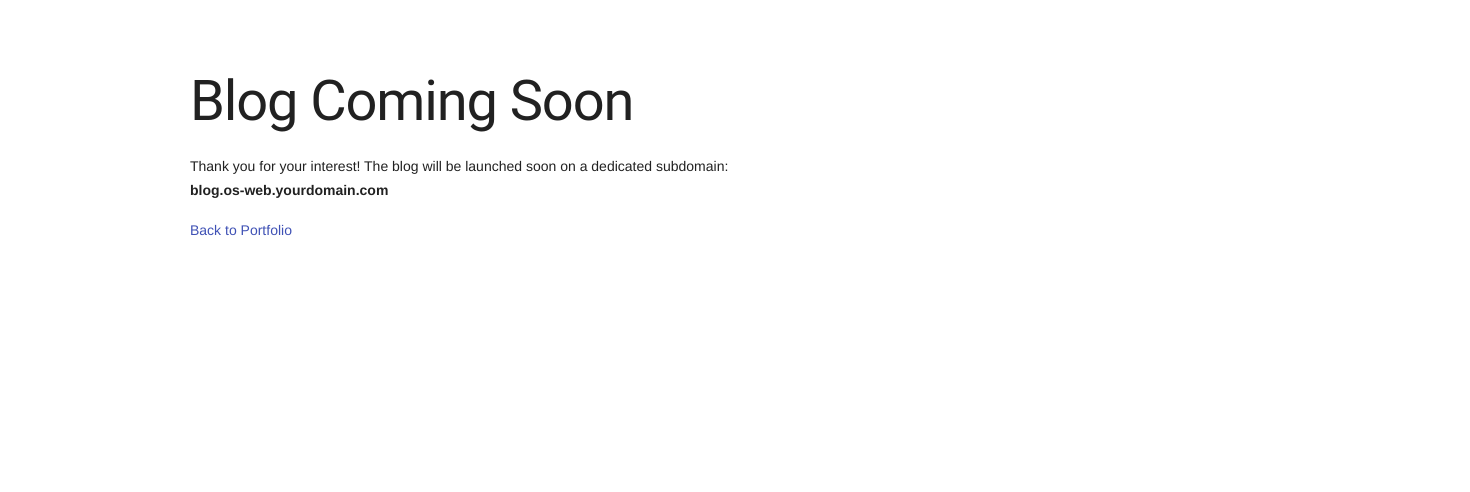
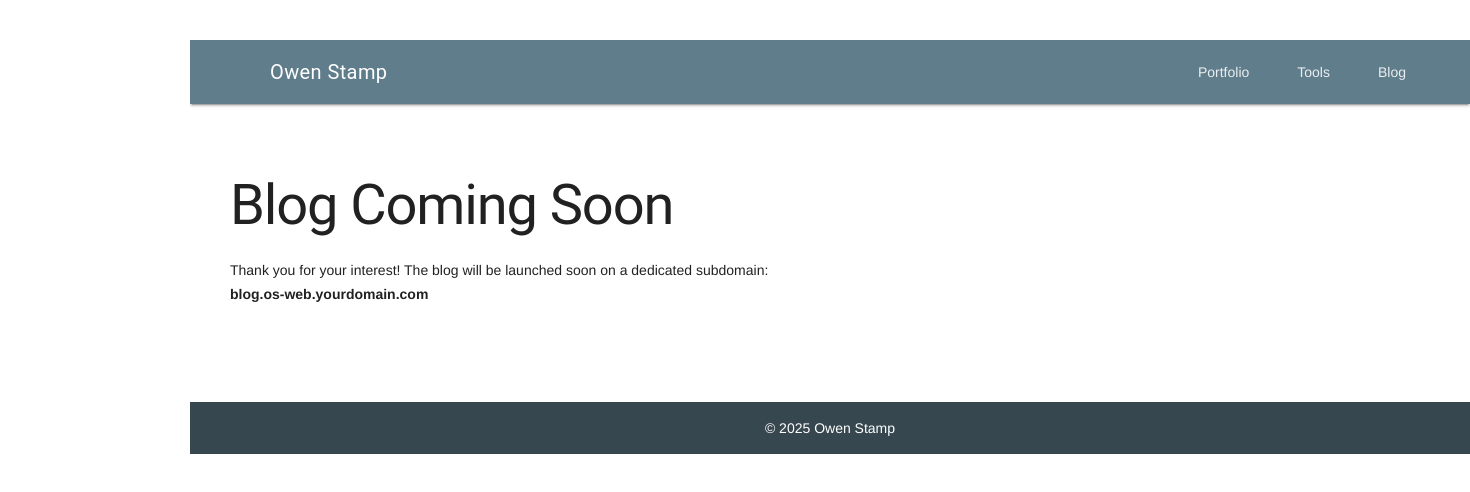
Before and after one commit to owenstamp/OS-Web, a plain HTML site: page blog/index.html in a window 1280 px wide. Shown: the whole page, 1470 px wide, since content can reach past the window. Drawn offline with nearby package versions, Linux system fonts and the light colour scheme.

Commit message:
Update blog/index.html with responsive Google MDL menu and footer in blue-grey primary and pink secondary theme to match portfolio and tools pages.

```diff
--- a/blog/index.html
+++ b/blog/index.html
@@ -1,25 +1,63 @@
 <!DOCTYPE html>
 <html lang="en">
 <head>
-    <meta charset="UTF-8">
-    <meta name="viewport" content="width=device-width, initial-scale=1.0">
+  <meta charset="UTF-8" />
+  <meta name="viewport" content="width=device-width, initial-scale=1.0" />
   <title>Blog - OS-Web</title>
-    <link rel="stylesheet" href="https://code.getmdl.io/1.3.0/material.indigo-pink.min.css">
+  <!-- Google Material Design Lite -->
+  <link rel="stylesheet" href="https://code.getmdl.io/1.3.0/material.blue_grey-pink.min.css" />
   <script defer src="https://code.getmdl.io/1.3.0/material.min.js"></script>
-    <link rel="stylesheet" href="https://fonts.googleapis.com/icon?family=Material+Icons">
+  <link rel="stylesheet" href="https://fonts.googleapis.com/icon?family=Material+Icons" />
   <style>
     body { padding: 40px; max-width: 900px; margin: auto; }
     h1 { margin-bottom: 1rem; }
     a { text-decoration: none; color: #3f51b5; }
     a:hover { text-decoration: underline; }
+    footer {
+      text-align: center;
+      margin: 40px 0 0 0;
+      padding: 16px 0;
+      background-color: #37474f;
+      color: #fff;
+    }
   </style>
 </head>
 <body>
+  <div class="mdl-layout mdl-js-layout mdl-layout--fixed-header">
+    <header class="mdl-layout__header">
+      <div class="mdl-layout__header-row">
+        <span class="mdl-layout-title">Owen Stamp</span>
+        <div class="mdl-layout-spacer"></div>
+        <nav class="mdl-navigation mdl-layout--large-screen-only">
+          <a class="mdl-navigation__link" href="../index.html">Portfolio</a>
+          <a class="mdl-navigation__link" href="../tools/index.html">Tools</a>
+          <a class="mdl-navigation__link" href="index.html">Blog</a>
+        </nav>
+        <div class="mdl-layout--small-screen-only mdl-layout__drawer-button">
+          <i class="material-icons">menu</i>
+        </div>
+      </div>
+    </header>
+    <div class="mdl-layout__drawer">
+      <span class="mdl-layout-title">Menu</span>
+      <nav class="mdl-navigation">
+        <a class="mdl-navigation__link" href="../index.html">Portfolio</a>
+        <a class="mdl-navigation__link" href="../tools/index.html">Tools</a>
+        <a class="mdl-navigation__link" href="index.html">Blog</a>
+      </nav>
+    </div>
+    <main class="mdl-layout__content">
+      <div style="padding: 40px;">
         <h1>Blog Coming Soon</h1>
         <p>
-        Thank you for your interest! The blog will be launched soon on a dedicated subdomain: <br>
+          Thank you for your interest! The blog will be launched soon on a dedicated subdomain: <br />
           <strong>blog.os-web.yourdomain.com</strong>
         </p>
-    <p><a href="../index.html">Back to Portfolio</a></p>
+      </div>
+      <footer>
+        &copy; 2025 Owen Stamp
+      </footer>
+    </main>
+  </div>
 </body>
 </html>
```
Lines whose indentation alone changed are shown as unchanged.
